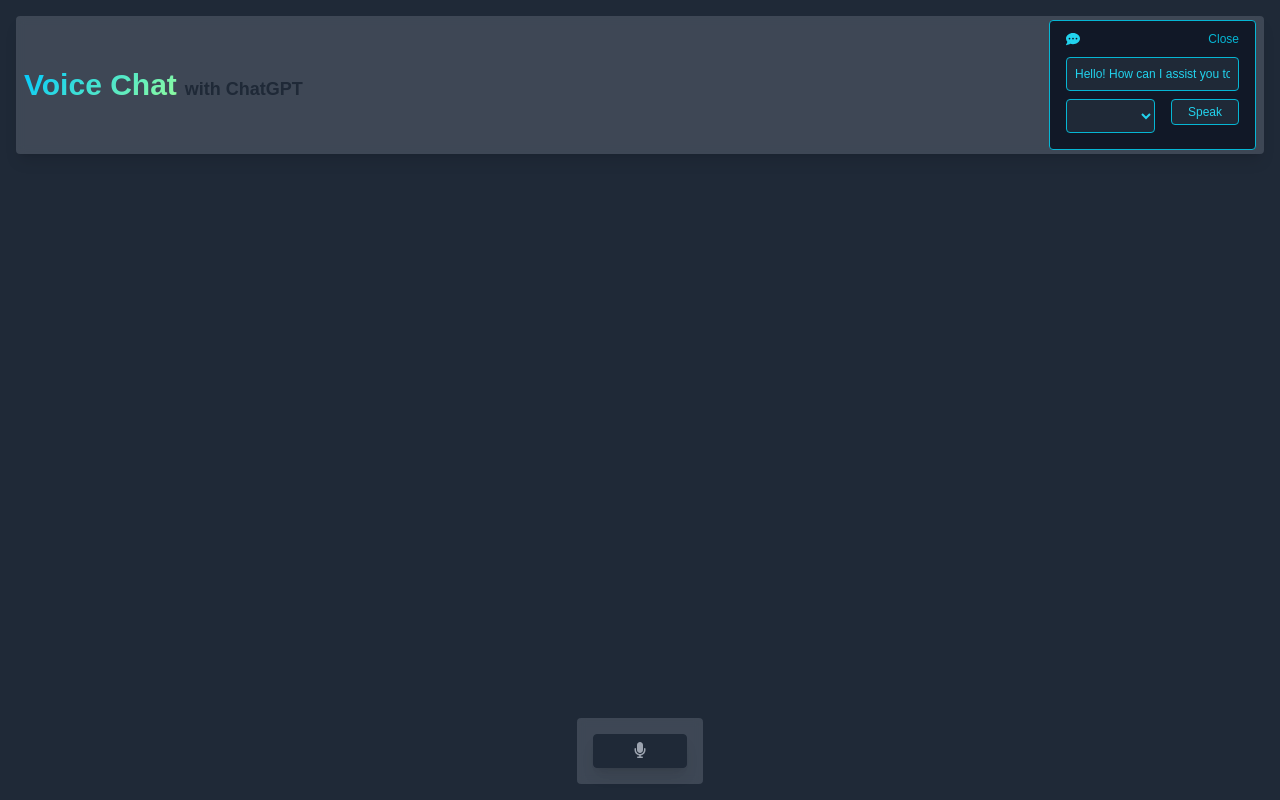
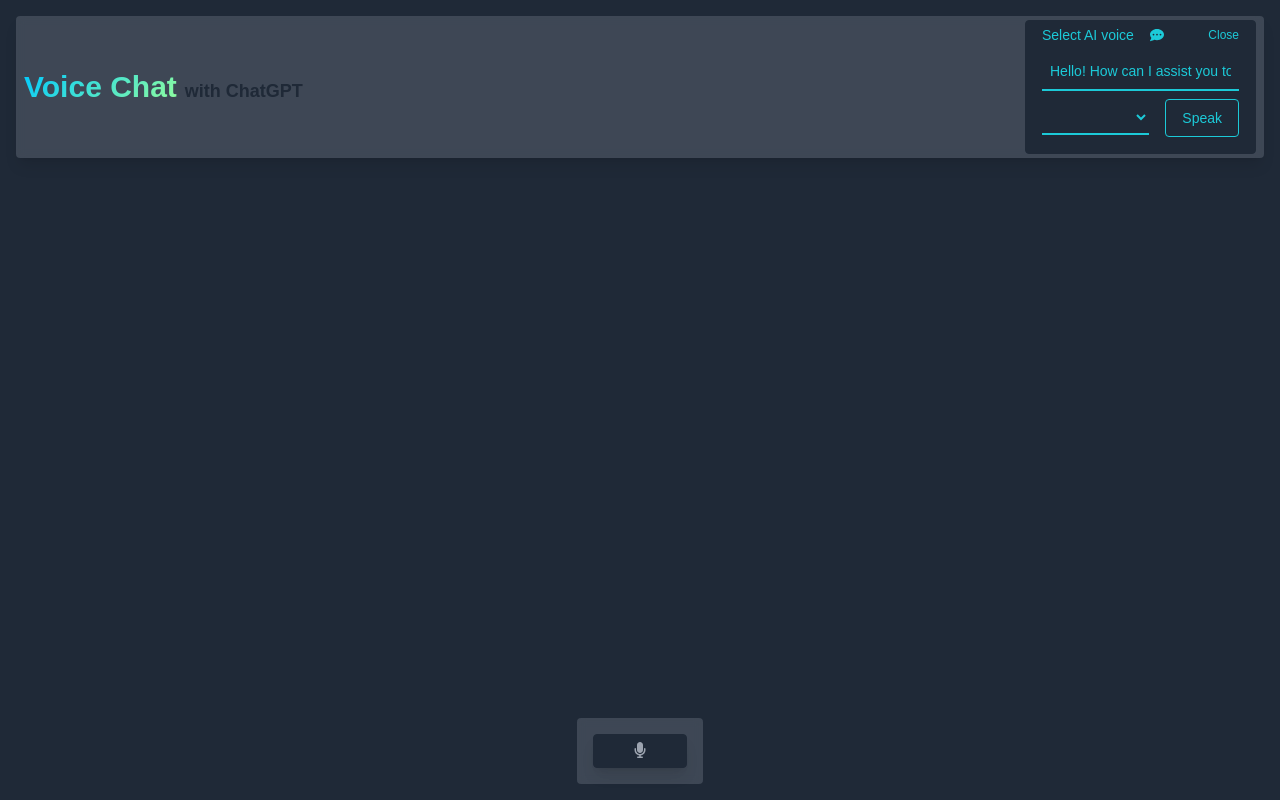
Before and after one commit to nbursa/voice-chat, a Vue app: page / in a window 1280 px wide. Both pictures are taken after a click on the element 1240 px from the left and 39 px from the top of the page. Built offline with nearby package versions, Linux system fonts and the light colour scheme; the HTML template or start-up script is replaced by a standard one.

Commit message:
Implement default voice

```diff
--- a/src/components/VoiceSelector.vue
+++ b/src/components/VoiceSelector.vue
@@ -1,33 +1,57 @@
 <template>
-  <div class="py-2 px-2 max-w-xs border border-cyan-500 rounded w-fit bg-gray-900 text-white" :class="{ '!px-4 pb-4': showModal }">
-    <div @click="showModal = !showModal" class="flex items-center justify-between cursor-pointer" :class="{ 'mb-2': showModal }">
-      <h5 class="text-sm text-left text-cyan-400" :class="{ 'mr-4': showModal }">
-        {{selectedVoiceName.split(' ')[0]}} <font-awesome-icon :icon="['fasr', 'comment-dots']" />
-      </h5>
-      <button v-if="showModal" class="text-xs text-cyan-500 hover:text-cyan-300 transition-colors" @click.stop="showModal = !showModal">{{showModal ? 'Close' : 'Open'}}</button>
+  <div
+    class="py-1 px-2 max-w-xs rounded w-fit bg-gray-800 border border-gray-800 hover:bg-gray-400 hover:border-gray-400 group transition-colors cursor-pointer"
+    :class="{ '!px-4 pb-4  hover:bg-gray-800': showModal }"
+  >
+    <div
+      @click="showModal = !showModal"
+      class="flex items-center justify-between"
+      :class="{ 'mb-2': showModal }"
+    >
+      <div class="text-sm text-left text-primary-light">
+        <span v-if="showModal">Select AI voice</span>
+        <font-awesome-icon
+          class="text-gray-400 group-hover:text-gray-800 transition-colors"
+          :class="{
+            'ml-4 text-primary-light group-hover:text-primary-light': showModal,
+          }"
+          :icon="['fasr', 'comment-dots']"
+        />
+      </div>
+      <button
+        v-if="showModal"
+        class="text-xs text-primary-light hover:text-gray-400 transition-colors"
+        @click.stop="showModal = !showModal"
+      >
+        {{ showModal ? 'Close' : 'Open' }}
+      </button>
     </div>
-    <div v-if="showModal" class="flex flex-col text-xs">
+    <div v-if="showModal" class="flex flex-col">
       <div class="">
         <input
           v-model="text"
           type="text"
-          class="w-full p-2 border border-cyan-500 bg-gray-800 rounded mb-2 text-cyan-400 placeholder-cyan-600"
+          class="w-full text-sm p-2 bg-gray-800 border-0 border-b-2 border-b-primary-light mb-2 text-primary-light placeholder-primary-lighter outline-none"
           placeholder="Enter text to speak"
         />
       </div>
       <div class="flex items-stretch justify-between h-full">
         <select
           v-model="selectedVoiceName"
-          class="w-full h-full p-2 mr-4 border border-cyan-500 bg-gray-800 rounded text-cyan-400 placeholder-cyan-600"
+          class="w-full h-full text-sm p-2 mr-4 outline-none bg-gray-800 border-0 border-b-2 border-b-primary-light text-primary-light placeholder-primary-lighter"
           @change="selectVoice"
         >
-          <option v-for="(voice, index) in voices" :key="index" :value="voice.name">
+          <option
+            v-for="(voice, index) in voices"
+            :key="index"
+            :value="voice.name"
+          >
             {{ voice.name }} ({{ voice.lang }})
           </option>
         </select>
         <button
           @click="speak"
-          class="py-1 px-4 h-full border border-cyan-500 bg-gray-800 rounded text-cyan-400 hover:bg-cyan-500 hover:text-gray-900 transition-colors"
+          class="inline-flex text-sm h-full py-2 px-4 border border-primary-light bg-gray-800 rounded text-primary-light hover:border-gray-400 hover:text-gray-400 transition-colors"
         >
           Speak
         </button>
@@ -53,13 +77,18 @@ export default defineComponent({
       voices.value = synth.getVoices();
 
       if (voices.value.length > 0) {
-        selectedVoiceName.value = voices.value[0].name;
-        emit('voice-selected', voices.value[0]);
+        const defaultVoice = voices.value.find(v =>
+          v.name.startsWith('Daniel')
+        );
+        selectedVoiceName.value = defaultVoice
+          ? defaultVoice.name
+          : voices.value[0].name;
+        emit('voice-selected', selectedVoiceName.value);
       }
     };
 
     const selectVoice = () => {
-      const voice = voices.value.find((v) => v.name === selectedVoiceName.value);
+      const voice = voices.value.find(v => v.name === selectedVoiceName.value);
       if (voice) {
         emit('voice-selected', voice);
       }
@@ -70,7 +99,7 @@ export default defineComponent({
 
       const synth = window.speechSynthesis;
       const utterance = new SpeechSynthesisUtterance(text.value);
-      const voice = voices.value.find((v) => v.name === selectedVoiceName.value);
+      const voice = voices.value.find(v => v.name === selectedVoiceName.value);
 
       if (voice) {
         utterance.voice = voice;
@@ -86,7 +115,7 @@ export default defineComponent({
       }
     });
 
-    watch(selectedVoiceName, (newVoiceName) => {
+    watch(selectedVoiceName, () => {
       selectVoice();
     });
 
@@ -96,11 +125,8 @@ export default defineComponent({
       voices,
       speak,
       selectVoice,
-      showModal
+      showModal,
     };
   },
 });
 </script>
-
-<style scoped>
-</style>
```
